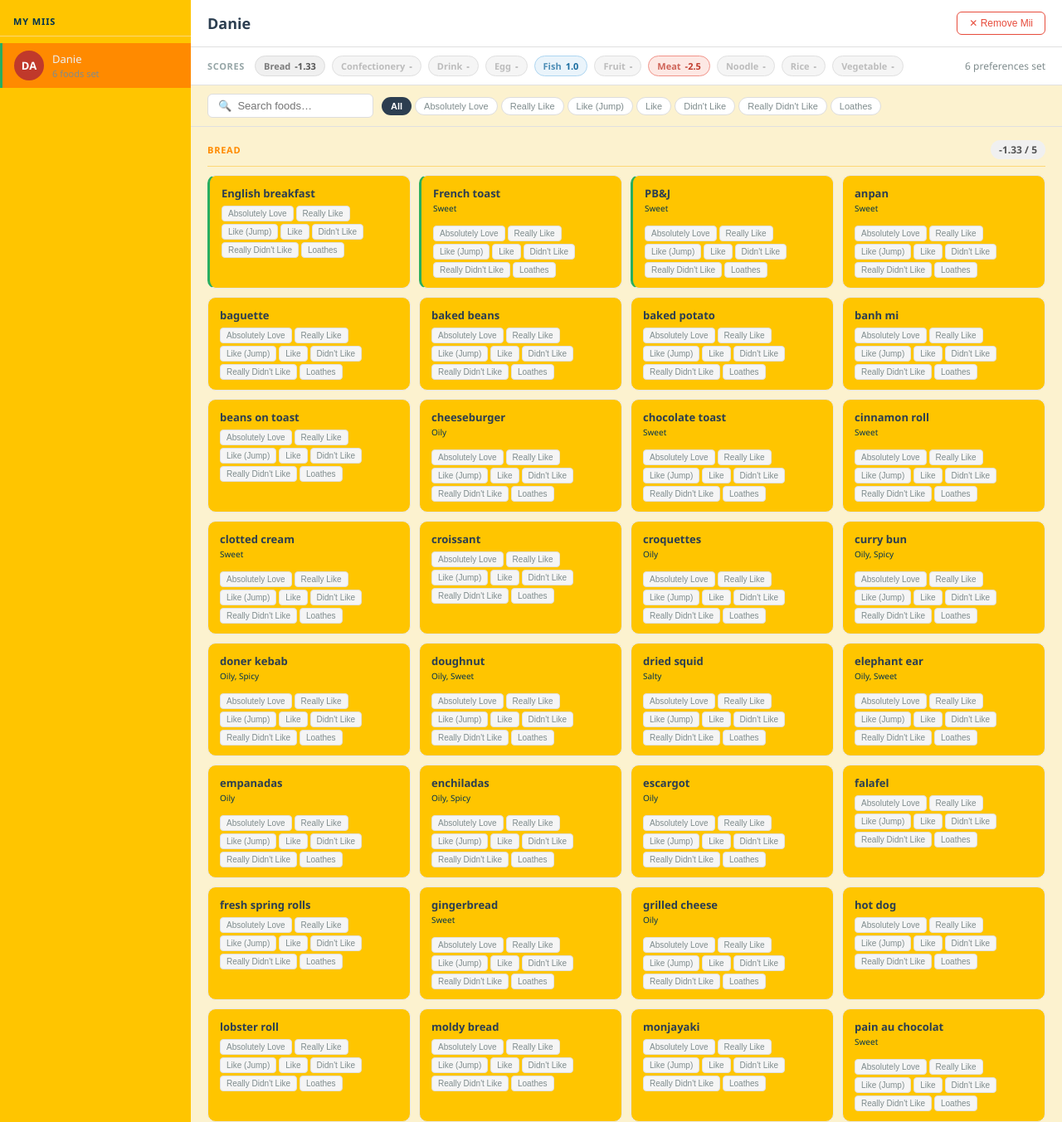
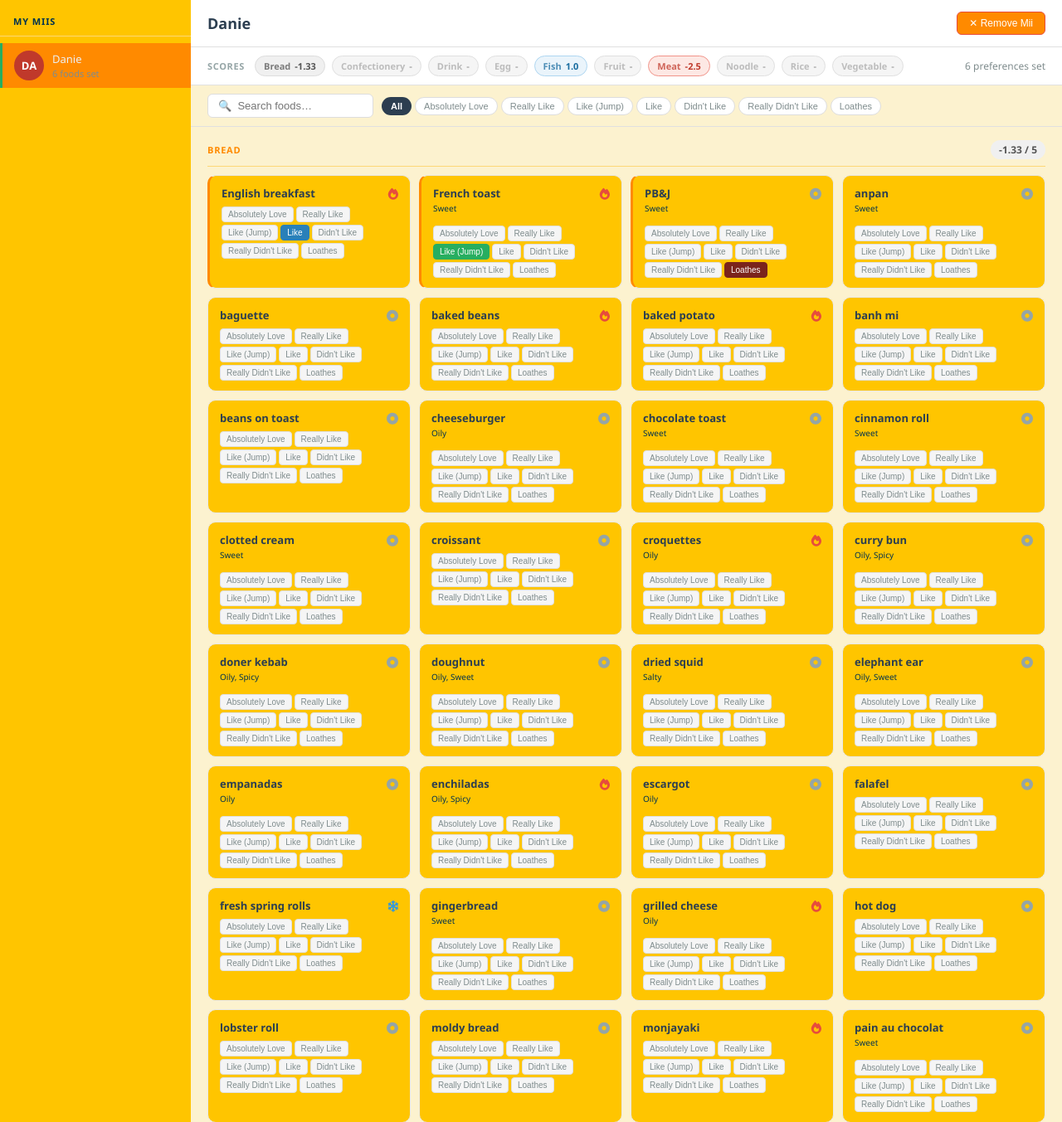
Before and after one commit to W-Choudai/TomodachiLifeLTD-FoodTracker, a Django app: page /tomodachi/mii/3/ in a window 1280 px wide. Shown: the top 1353 px of the page at 83% size. Run offline with Django 5.2, Linux system fonts and the light colour scheme; data comes from the database, SQL or seed files in the repository; both versions use the stored data as it was after the commit.

Commit message:
- Fix food categories - Added food temperature icons - improved UI colors

```diff
--- a/tomodachi/templates/tomodachi/index.html
+++ b/tomodachi/templates/tomodachi/index.html
@@ -3,6 +3,7 @@
 <head>
   <meta charset="UTF-8" />
   <meta name="viewport" content="width=device-width, initial-scale=1.0"/>
+  <link rel="stylesheet" href="https://cdnjs.cloudflare.com/ajax/libs/font-awesome/6.5.0/css/all.min.css"/>
   <title>Tomodachi Food Calculator</title>
   <style>
     *, *::before, *::after { box-sizing: border-box; margin: 0; padding: 0; }
@@ -72,11 +73,11 @@
     }
     .top-bar h1 { font-size: 18px; font-weight: 600; }
     .top-bar .delete-btn {
-      padding: 6px 14px; background: none;
-      border: 1px solid #e74c3c; color: #e74c3c;
+      padding: 6px 14px; background: #ff8a00;
+      border: 1px solid #e74c3c; color: #ffffff;
       border-radius: 6px; font-size: 12px; cursor: pointer;
     }
-    .top-bar .delete-btn:hover { background: #fdecea; }
+    .top-bar .delete-btn:hover { background: #e74c3c; }
 
     /* ── Category score summary bar ── */
     .score-summary {
@@ -165,10 +166,11 @@
       padding: 12px 14px; border: 1px solid #e8e8e8;
       transition: border-color .15s;
     }
-    .food-card.has-pref { border-left: 3px solid #27ae60; }
+    .food-card.has-pref { border-left: 3px solid #ff8a00; }
     .food-top { display: flex; align-items: flex-start; justify-content: space-between; }
     .food-name { font-size: 13px; font-weight: 600; }
     .food-flavor { font-size: 10px; color: #01334f; margin-top: 2px; margin-bottom: 8px; }
+    .food-temp-icon { font-size: 14px; flex-shrink: 0; }
     .food-icon { font-size: 18px; line-height: 1; }
     .pref-row { display: flex; gap: 3px; flex-wrap: wrap; margin-top: 6px; }
     .pref-btn {
@@ -290,13 +292,21 @@
                 <div class="food-name">{{ food.name }}</div>
                 {% if food.flavor %}<div class="food-flavor">{{ food.flavor }}</div>{% endif %}
               </div>
-              {% if food.icon %}<div class="food-icon">{{ food.icon }}</div>{% endif %}
+              <div class="food-temp-icon">
+                {% if food.temperature == "Hot" %}
+                  <i class="fa-solid fa-fire" style="color:#e74c3c;" title="Hot"></i>
+                {% elif food.temperature == "Cool" %}
+                  <i class="fa-solid fa-snowflake" style="color:#3498db;" title="Cool"></i>
+                {% elif food.temperature == "Normal" %}
+                  <i class="fa-solid fa-circle-dot" style="color:#95a5a6;" title="Normal"></i>
+                {% endif %}
+              </div>
             </div>
             <div class="pref-row">
               {% for pref in prefs|slice:"1:" %}
-              <button class="pref-btn {% if food.preference == pref %}{{ pref|slugify }}{% endif %}"
+              <button class="pref-btn {% if food.preference == pref %}active-pref{% endif %}"
                       data-label="{{ pref }}"
-                      onclick="setPref(this, {{ food.id }}, '{{ pref }}', '{{ cat_name }}')">
+                      onclick="setPref(this, {{ food.id }}, this.dataset.label, '{{ cat_name }}')">
                 {{ pref }}
               </button>
               {% endfor %}
@@ -334,41 +344,41 @@ const WEIGHTS = {
   "Didn't Like": -1, "Really Didn't Like": -2, "Loathes": -5,
 };
 
-const PREF_CLASS = {
-  "Absolutely Love":    "sel-al",
-  "Really Like":        "sel-rl",
-  "Like (Jump)":        "sel-lj",
-  "Like":               "sel-l",
-  "Didn't Like":        "sel-dl",
-  "Really Didn't Like": "sel-rdl",
-  "Loathes":            "sel-lo",
+const PREF_COLORS = {
+  "Absolutely Love":    "#c0392b",
+  "Really Like":        "#e67e22",
+  "Like (Jump)":        "#27ae60",
+  "Like":               "#2980b9",
+  "Didn't Like":        "#7f8c8d",
+  "Really Didn't Like": "#8e44ad",
+  "Loathes":            "#7b241c",
 };
 
-function scoreClass(s, prefix) {
-  if (s === null || s === undefined) return prefix + "untested";
-  if (s >= 2)  return prefix + "high";
-  if (s >= 0)  return prefix + "mid";
-  if (s >= -2) return prefix + "low";
-  return prefix + "bad";
-}
-
 function setPref(btn, foodId, pref, catName) {
-  const card    = btn.closest(".food-card");
-  const allBtns = card.querySelectorAll(".pref-btn");
+  const card     = btn.closest(".food-card");
+  const allBtns  = card.querySelectorAll(".pref-btn");
   const isActive = card.dataset.pref === pref;
 
-  allBtns.forEach(b => b.className = "pref-btn");
+  // Reset all buttons
+  allBtns.forEach(b => {
+    b.classList.remove("active-pref");
+    b.style.background = "";
+    b.style.color = "";
+    b.style.borderColor = "";
+  });
   card.classList.remove("has-pref");
 
   let newPref = null;
   if (!isActive) {
-    btn.classList.add(PREF_CLASS[pref]);
+    btn.classList.add("active-pref");
+    btn.style.background   = PREF_COLORS[pref];
+    btn.style.color        = "white";
+    btn.style.borderColor  = PREF_COLORS[pref];
     newPref = pref;
     card.classList.add("has-pref");
   }
   card.dataset.pref = newPref || "";
 
-  // Recompute category score locally
   updateCategoryScore(catName);
   updateTotalCount();
 
@@ -377,13 +387,20 @@ function setPref(btn, foodId, pref, catName) {
     headers: { "Content-Type": "application/json" },
     body: JSON.stringify({ food_id: foodId, preference: newPref }),
   }).then(r => r.json()).then(data => {
-    // Update all category badges from server response
     for (const [cat, score] of Object.entries(data.category_scores)) {
       setCategoryBadge(cat, score);
     }
   });
 
   applyFilters();
+}
+
+function scoreClass(s, prefix) {
+  if (s === null || s === undefined) return prefix + "untested";
+  if (s >= 2)  return prefix + "high";
+  if (s >= 0)  return prefix + "mid";
+  if (s >= -2) return prefix + "low";
+  return prefix + "bad";
 }
 
 function updateCategoryScore(catName) {
@@ -442,6 +459,20 @@ function applyFilters() {
     section.style.display = anyVisible ? "" : "none";
   });
 }
+
+document.querySelectorAll(".food-card").forEach(card => {
+  const pref = card.dataset.pref;
+  if (pref && PREF_COLORS[pref]) {
+    card.querySelectorAll(".pref-btn").forEach(btn => {
+      if (btn.dataset.label === pref) {
+        btn.classList.add("active-pref");
+        btn.style.background  = PREF_COLORS[pref];
+        btn.style.color       = "white";
+        btn.style.borderColor = PREF_COLORS[pref];
+      }
+    });
+  }
+});
 </script>
 </body>
 </html>
--- a/tomodachi/views.py
+++ b/tomodachi/views.py
@@ -37,7 +37,6 @@ def mii_detail(request, mii_id):
 
     existing_prefs = {p.food_id: p.preference for p in mii.preferences.select_related("food")}
 
-    # Build categories with per-food preference, and compute per-category score
     categories = {}
     for food in foods:
         cat_name = food.food_category.name if food.food_category else "Uncategorized"
@@ -50,27 +49,23 @@ def mii_detail(request, mii_id):
             "icon":       food.icon or "",
             "flavor":     food.flavor_type or "",
             "preference": pref,
+            "temperature": food.temperature or "",
         })
         categories[cat_name]["prefs_list"].append(pref)
 
-    # Attach score to each category
-    category_scores = {}
     for cat_name, data in categories.items():
-        score = category_score(data["prefs_list"])
-        categories[cat_name]["score"] = score
-        category_scores[cat_name] = score
+        tried = [p for p in data["prefs_list"] if p is not None]
+        data["score"] = round(sum(PREFERENCE_WEIGHTS[p] for p in tried) / len(tried), 2) if tried else None
 
     total_set = len(existing_prefs)
 
     return render(request, "tomodachi/index.html", {
-        "miis":            miis,
-        "active_mii":      mii,
-        "categories":      categories,
-        "category_scores": category_scores,
-        "prefs":           PREFS,
-        "total_set":       total_set,
+        "miis":       miis,
+        "active_mii": mii,
+        "categories": categories,
+        "prefs":      PREFS,
+        "total_set":  total_set,
     })
-
 
 @require_POST
 def add_mii(request):
```
Also changed, not shown: tomodachi/management/commands/import_foods.py (+22 -15 lines), db.sqlite3.
